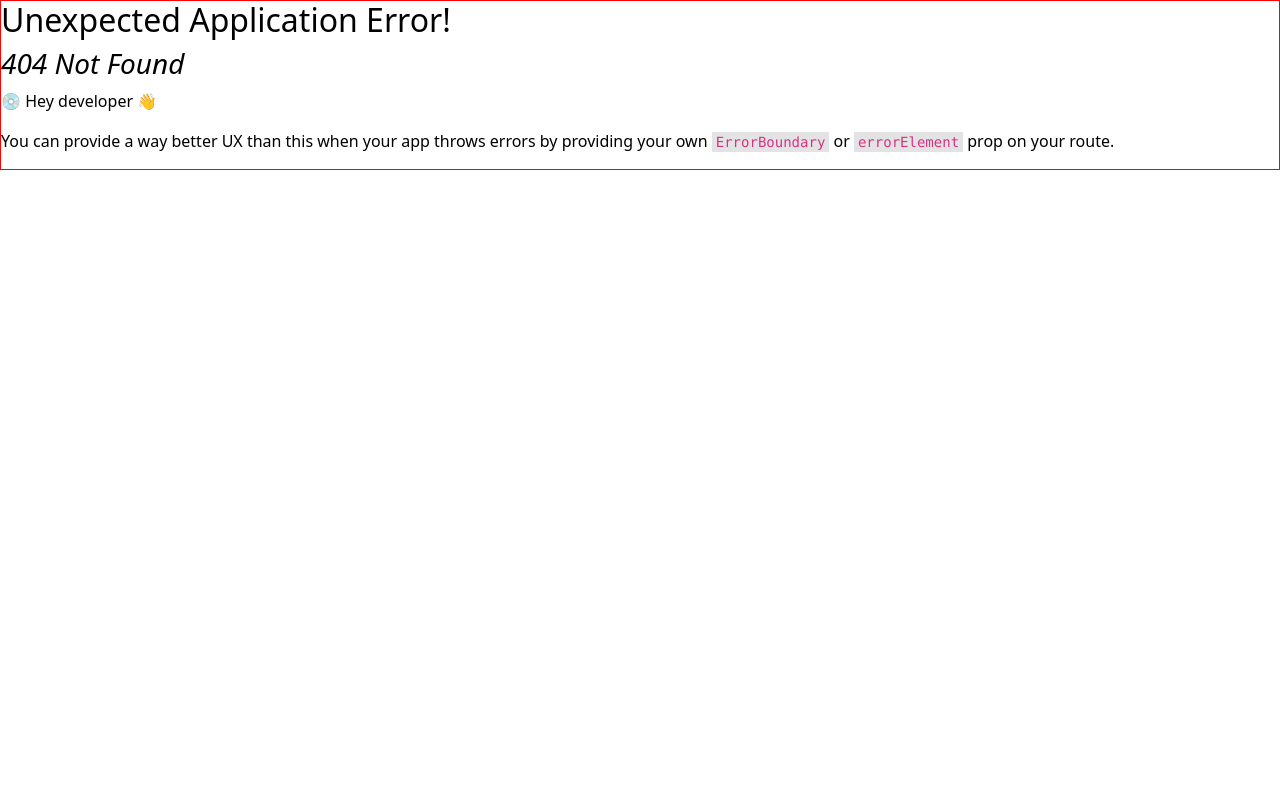
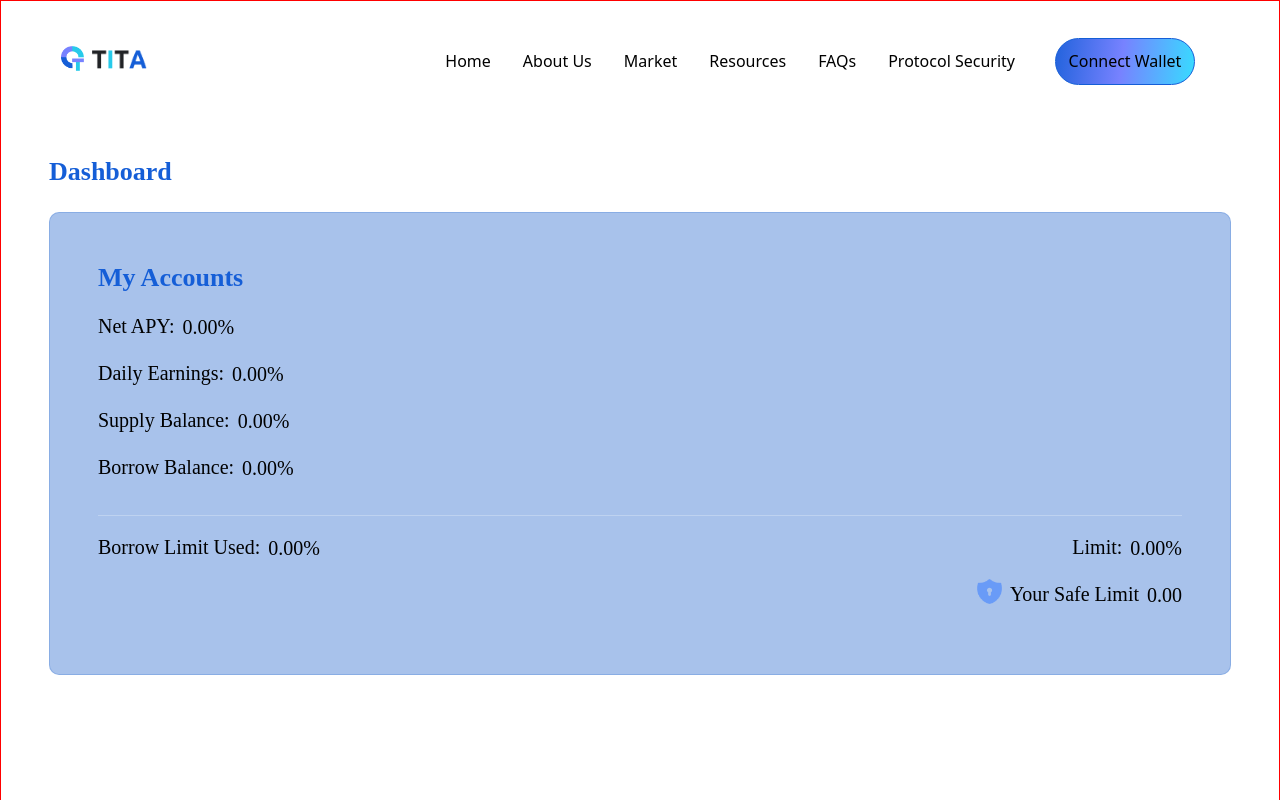
Before and after one commit to DevZibah/Tita, a React (Vite) app: page /Dashboard in a window 1280 px wide. Before the commit this address had no page. Shown: the top 800 px of the page. Built offline with nearby package versions, Linux system fonts and the light colour scheme.

Commit message:
Done with the dashboard page

```diff
--- a/src/components/Navbar.tsx
+++ b/src/components/Navbar.tsx
@@ -35,7 +35,7 @@ const Navbar = () => {
               </Link>
             </li>
             <li className='nav-item p-3'>
-              <Link to='/SignUp' className='linkk'>
+              <Link to='/AboutUs' className='linkk'>
                 About Us
               </Link>
             </li>
@@ -45,12 +45,12 @@ const Navbar = () => {
               </Link>
             </li>
             <li className='nav-item p-3'>
-              <Link to='/SignUp' className='linkk'>
+              <Link to='/Resources' className='linkk'>
                 Resources
               </Link>
             </li>
             <li className='nav-item p-3'>
-              <Link to='/SignUp' className='linkk'>
+              <Link to='/FAQs' className='linkk'>
                 FAQs
               </Link>
             </li>
@@ -60,8 +60,8 @@ const Navbar = () => {
               </Link>
             </li>
             <li className='nav-item p-3'>
-              <Link to='/SignUp' className='linkk p-2'>
-                <button className='signup'>Sign Up</button>
+              <Link to='/Dashboard' className='linkk p-2'>
+                <button className='signup'>Connect Wallet</button>
               </Link>
             </li>
           </ul>
--- /dev/null
+++ b/src/routes/Dashboard.tsx
@@ -0,0 +1,58 @@
+import React from 'react'
+import '../style/Dashboard.css'
+import safelock from '../assets/safelock.png'
+
+const Dashboard = () => {
+  return (
+    <section className='p-4 mt-2 sec-market'>
+      <header>
+        <h4 className='con-wal'>Dashboard</h4>
+      </header>
+      <main className='mt-4 p-3 bloc-arti'>
+        <h5 className='mar-texxt'>My Accounts</h5>
+        <section className='mt-3'>
+          <article className='d-flex'>
+            <p className='mar-pp'>Net APY:</p>
+            <p className='fs-5 mart-pp ms-2 dash-numb'>0.00%</p>
+          </article>
+          <section>
+            <article className='d-flex'>
+              <p className='mar-pp'>Daily Earnings:</p>
+              <p className='fs-5 mart-pp ms-2 dash-numb'>0.00%</p>
+            </article>
+            <article className='d-flex'>
+              <p className='mar-pp'>Supply Balance:</p>
+              <p className='fs-5 mart-pp ms-2 dash-numb'>0.00%</p>
+            </article>
+            <article className='d-flex'>
+              <p className='mar-pp'>Borrow Balance:</p>
+              <p className='fs-5 mart-pp ms-2 dash-numb'>0.00%</p>
+            </article>
+          </section>
+          <hr className='hor-mar' />
+          <section className='dash-sec d-md-flex'>
+            <article className='d-flex'>
+              <p className='mar-pp'>Borrow Limit Used:</p>
+              <p className='fs-5 mart-pp ms-2 dash-numb'>0.00%</p>
+            </article>
+            <article className='d-flex'>
+              <p className='mar-pp'>Limit:</p>
+              <p className='fs-5 mart-pp ms-2 dash-numb'>0.00%</p>
+            </article>
+          </section>
+          <article className='d-flex justify-content-end'>
+            <div className='d-flex'>
+              <img src={safelock} alt='safelock' className='lock' />
+              <p className='mar-pp ms-2'>Your Safe Limit</p>
+            </div>
+            <div>
+              <p className='fs-5 mart-pp ms-2 dash-numb'>0.00</p>
+            </div>
+          </article>
+        </section>
+      </main>
+    </section>
+  )
+}
+
+export default Dashboard
--- /dev/null
+++ b/src/style/Dashboard.css
@@ -0,0 +1,17 @@
+.lock {
+  width: 25px;
+  height: 25px;
+}
+.dash-numb {
+  margin-top: -4px;
+}
+@media (min-width: 768px) {
+  .dash-numb {
+    margin-top: 1px;
+  }
+  .dash-sec {
+    justify-content: space-between;
+  }
+}
+@media (min-width: 1024px) {
+}
--- a/src/style/Navbar.css
+++ b/src/style/Navbar.css
@@ -26,8 +26,8 @@
   color: black;
 }
 .signup {
-  width: 120px;
-  height: 45px;
+  width: 140px;
+  height: 47px;
   border: 1px solid #155ed7;
   background: linear-gradient(
     276.71deg,
@@ -36,6 +36,7 @@
     #155ed7 107.79%
   );
   border-radius: 89px;
+  font-weight: 500;
 }
 .navv-ul {
   text-align: center;
```
Also changed, not shown: src/App.jsx (+9 -0 lines), src/assets/safelock.png (added).
